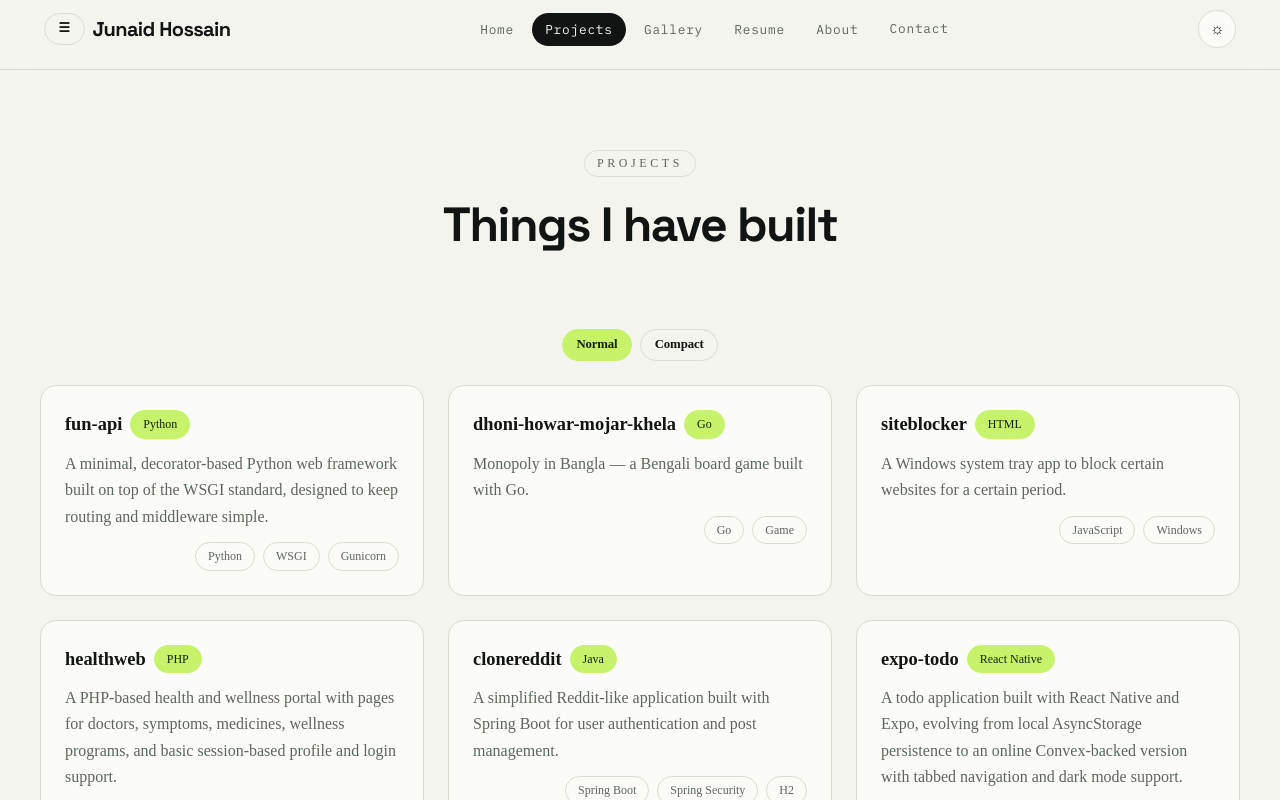
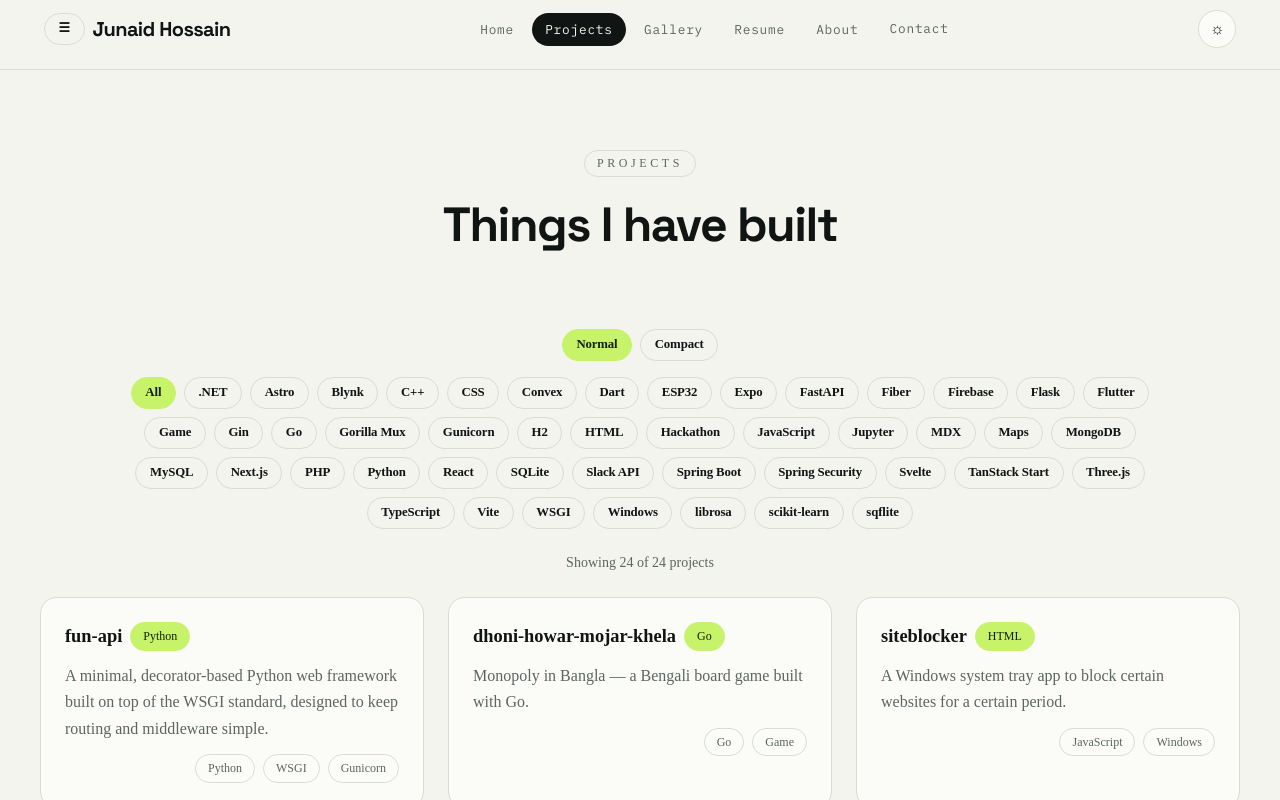
Before and after one commit to junaid-h0ssain/junaid-h0ssain.github.io, a Next.js app in the folder web/: page /projects in a window 1280 px wide. Shown: the top 800 px of the page. Built offline with nearby package versions, Linux system fonts and the light colour scheme.

Commit message:
Filter projects by tech tag

```diff
--- a/web/components/projects-view.tsx
+++ b/web/components/projects-view.tsx
@@ -1,6 +1,6 @@
 "use client"
 
-import { useEffect, useState } from "react"
+import { useEffect, useMemo, useState } from "react"
 import { PROJECTS, type Project } from "@/data/projects"
 import { ProjectCard } from "@/components/project-card"
 
@@ -77,12 +77,28 @@ export function ProjectsView() {
   // Shuffled client-side on mount so every visit shows a fresh order
   // (prerendered HTML keeps the default order, avoiding hydration mismatch).
   const [projects, setProjects] = useState<Project[]>(PROJECTS)
+  const [filter, setFilter] = useState<string | null>(null)
+
+  const allTags = useMemo(
+    () => [...new Set(PROJECTS.flatMap((project) => project.tags))].sort(),
+    []
+  )
+
+  const visible = useMemo(
+    () =>
+      filter
+        ? projects.filter((project) => project.tags.includes(filter))
+        : projects,
+    [projects, filter]
+  )
 
   useEffect(() => {
     setProjects(shuffle(PROJECTS))
     try {
       const saved = localStorage.getItem("projects-view")
       if (saved === "compact" || saved === "normal") setMode(saved)
+      const savedFilter = localStorage.getItem("projects-filter")
+      if (savedFilter) setFilter(savedFilter)
     } catch {
       // Ignore storage access issues.
     }
@@ -97,9 +113,19 @@ export function ProjectsView() {
     }
   }
 
+  const selectFilter = (next: string | null) => {
+    setFilter(next)
+    try {
+      if (next) localStorage.setItem("projects-filter", next)
+      else localStorage.removeItem("projects-filter")
+    } catch {
+      // Ignore storage access issues.
+    }
+  }
+
   return (
     <>
-      <div className="mb-6 flex justify-center gap-2" role="group" aria-label="Project view mode">
+      <div className="mb-4 flex justify-center gap-2" role="group" aria-label="Project view mode">
         <button
           type="button"
           className={`btn btn-sm ${mode === "normal" ? "btn-primary" : "btn-outline"}`}
@@ -118,15 +144,50 @@ export function ProjectsView() {
         </button>
       </div>
 
+      <div
+        className="mx-auto mb-6 flex max-w-5xl flex-wrap justify-center gap-2"
+        role="group"
+        aria-label="Filter projects by tech"
+      >
+        <button
+          type="button"
+          className={`btn btn-sm ${filter === null ? "btn-primary" : "btn-outline"}`}
+          aria-pressed={filter === null}
+          onClick={() => selectFilter(null)}
+        >
+          All
+        </button>
+        {allTags.map((tag) => (
+          <button
+            key={tag}
+            type="button"
+            className={`btn btn-sm ${filter === tag ? "btn-primary" : "btn-outline"}`}
+            aria-pressed={filter === tag}
+            onClick={() => selectFilter(filter === tag ? null : tag)}
+          >
+            {tag}
+          </button>
+        ))}
+      </div>
+
+      <p
+        className="mb-6 text-center text-sm"
+        style={{ color: "var(--portfolio-muted)" }}
+        aria-live="polite"
+      >
+        Showing {visible.length} of {projects.length} projects
+        {filter ? ` tagged "${filter}"` : ""}
+      </p>
+
       {mode === "normal" ? (
         <div className="mx-auto grid max-w-7xl gap-6 md:grid-cols-2 xl:grid-cols-3">
-          {projects.map((project) => (
+          {visible.map((project) => (
             <ProjectCard key={project.repo} project={project} />
           ))}
         </div>
       ) : (
         <div className="mx-auto grid max-w-7xl gap-4 sm:grid-cols-2 lg:grid-cols-3 xl:grid-cols-4">
-          {projects.map((project) => (
+          {visible.map((project) => (
             <CompactCard key={project.repo} project={project} />
           ))}
         </div>
```
